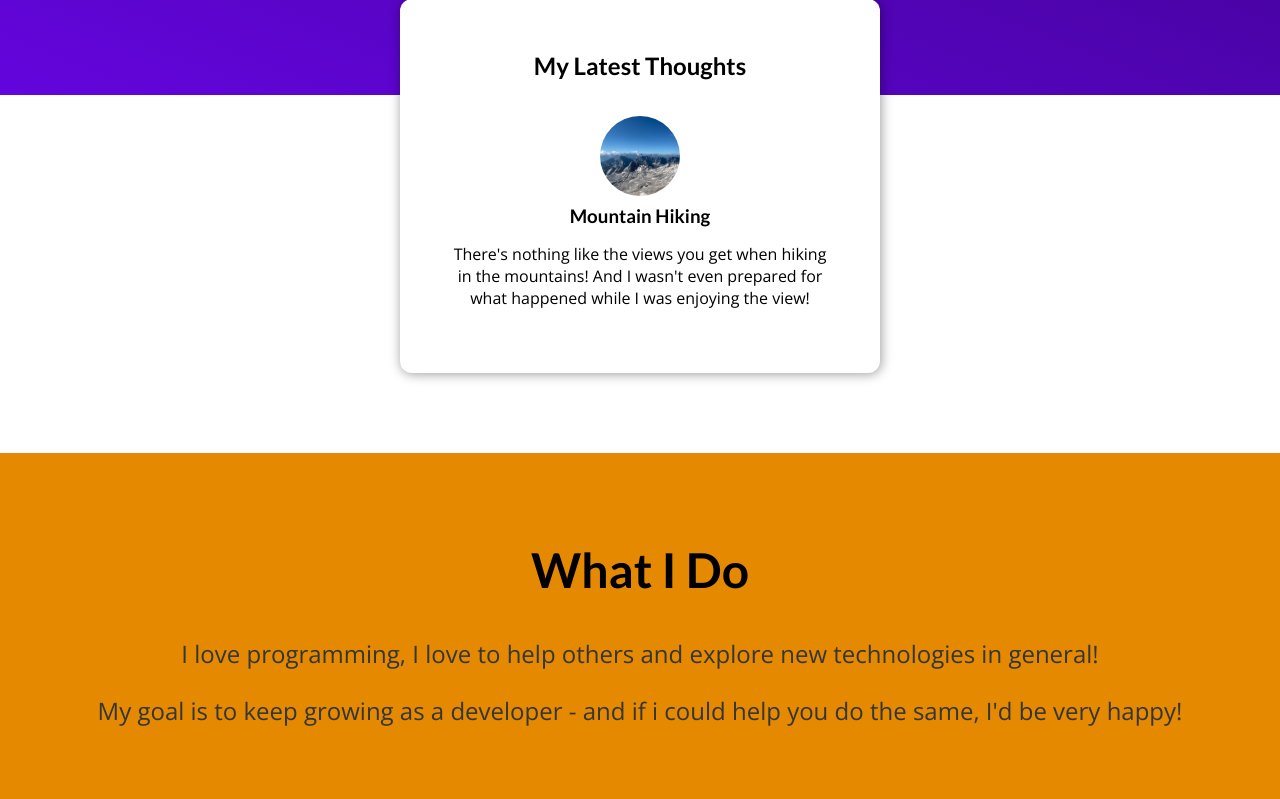
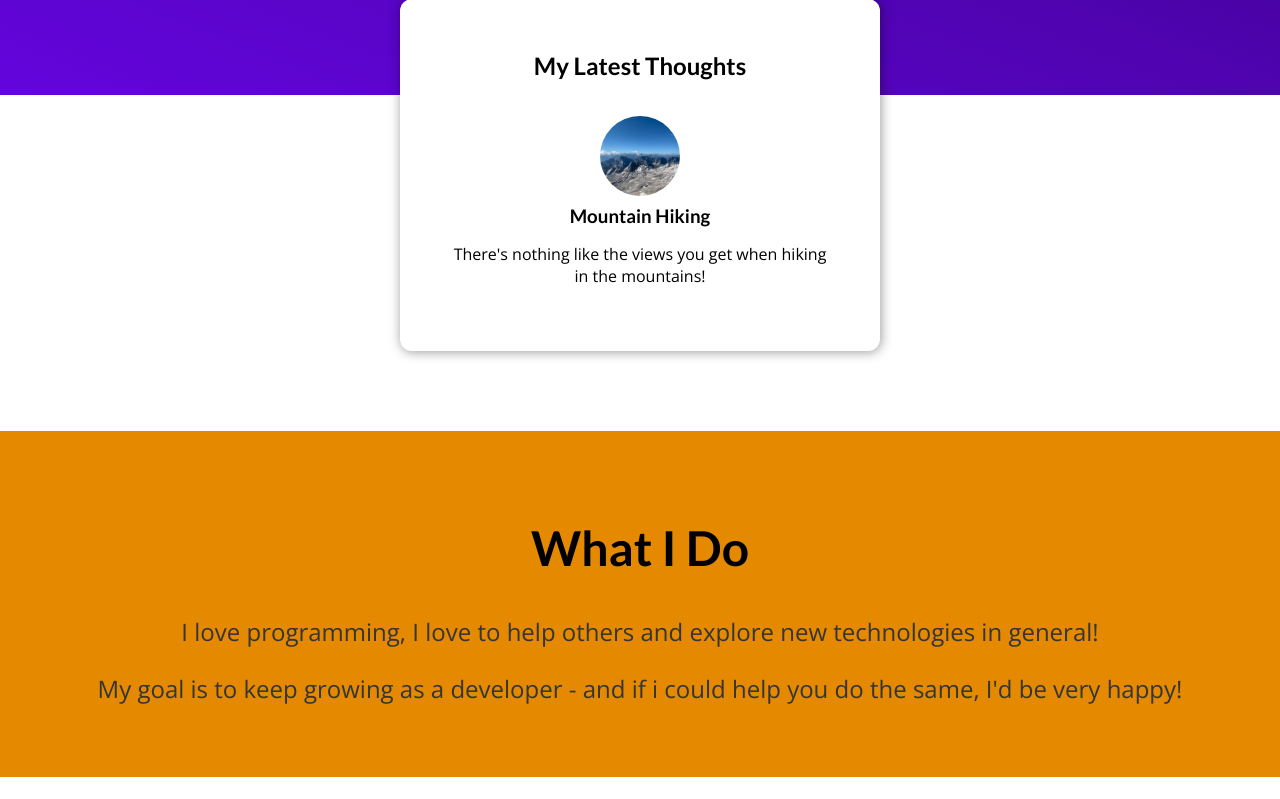
Before and after one commit to lukedevfrancis5/My-Web-Site, a Django app: page / in a window 1280 px wide. Shown: the part 410-1209 px from the top of the page. After the commit the page ends 1187 px from the top, so only its background shows below. Run offline with Django 4.2, Linux system fonts and the light colour scheme.

Commit message:
removed some text

```diff
--- a/my_site/blog/templates/blog/includes/post.html
+++ b/my_site/blog/templates/blog/includes/post.html
@@ -6,9 +6,9 @@
             <div class="post__content">
             <h3>Mountain Hiking</h3>
                 <p>
-                    There's nothing like the views you get when hiking in the
-                    mountains! And I wasn't even prepared for what happened
-                    while I was enjoying the view!
+                  There's nothing like the views
+                  you get when hiking in the
+                  mountains!
                 </p>
             </div>
         </a>
```
